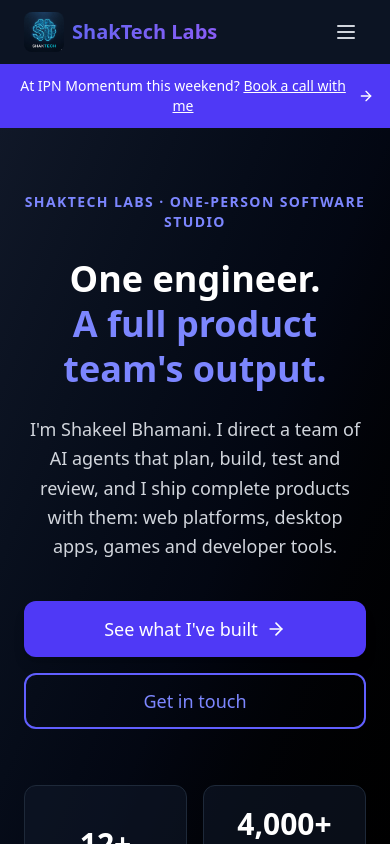
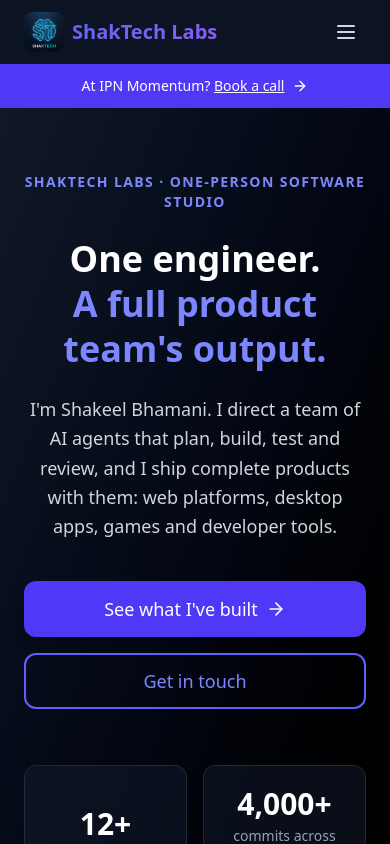
Before and after one commit to shaktech786/shaktech-website, a Next.js app: page / in a window 390 px wide. Shown: the top 844 px of the page. Built offline with nearby package versions, Linux system fonts and the light colour scheme.

Commit message:
Shorten the event banner to one line on phones
Co-Authored-By: Claude Fable 5.2 <noreply@anthropic.com>

```diff
--- a/src/components/event-banner.tsx
+++ b/src/components/event-banner.tsx
@@ -12,7 +12,7 @@ const EventBanner = () => {
       className="flex items-center justify-center gap-2 bg-indigo-600 px-4 py-3 text-center text-sm font-medium text-white hover:bg-indigo-500 focus:outline-none focus-visible:ring-2 focus-visible:ring-white"
     >
       <span>
-        At {momentumEvent.name} this weekend? <span className="underline">Book a call with me</span>
+        At {momentumEvent.name}? <span className="underline">Book a call</span>
       </span>
       <ArrowRight className="w-4 h-4 flex-shrink-0" aria-hidden="true" />
     </Link>
```
